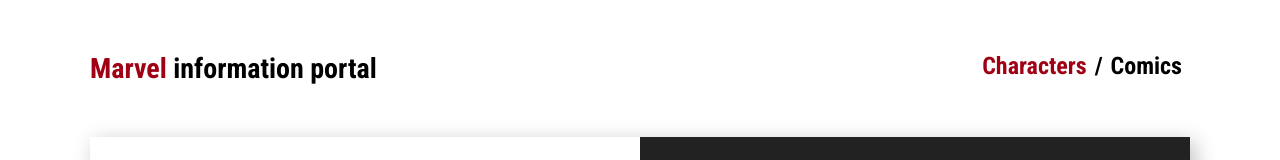
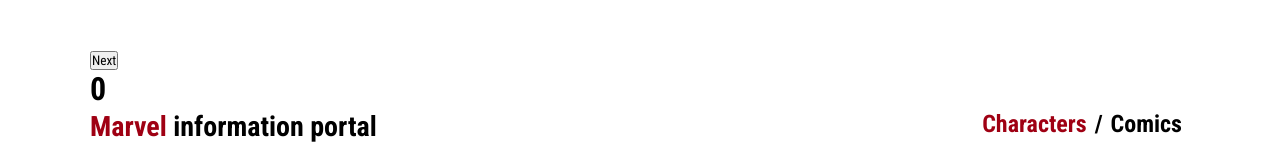
Before and after one commit to vlabukh/marvel_starter, a React (Create React App) app: page / in a window 1280 px wide. Shown: the top 160 px of the page. Built offline with nearby package versions, Linux system fonts and the light colour scheme; no server answers.

Commit message:
возврат к 170 - новые уроки, давно другая нумерация

```diff
--- a/package.json
+++ b/package.json
@@ -9,8 +9,8 @@
     "@testing-library/user-event": "^12.1.10",
     "gh-pages": "^3.2.3",
     "prop-types": "^15.8.1",
-    "react": "^17.0.2",
-    "react-dom": "^17.0.2",
+    "react": "^18.0.0",
+    "react-dom": "^18.0.0",
     "react-router-dom": "^6.2.2",
     "react-scripts": "4.0.3",
     "sass": "^1.49.0",
--- a/src/components/app/App.js
+++ b/src/components/app/App.js
@@ -1,5 +1,6 @@
 import { lazy, Suspense } from 'react'
 import { BrowserRouter as Router, Route, Routes } from 'react-router-dom'
+import TestComponent from './testComponent/TestComponent'
 import AppHeader from '../appHeader/AppHeader'
 import Spinner from '../spinner/Spinner'
 
@@ -13,6 +14,7 @@ const App = () => {
   return (
     <Router>
       <div className='app'>
+      <TestComponent/>
         <AppHeader/>
         <main>
           <Suspense fallback={<Spinner/>}>
--- /dev/null
+++ b/src/components/app/testComponent/TestComponent.js
@@ -0,0 +1,24 @@
+import {useState} from 'react'
+import {flushSync} from 'react-dom'
+
+function TestComponent() {
+  const [count, setCount] = useState(0)
+  const [flag, setFlag] = useState(false)
+
+  function handleClick() {
+    setTimeout(() => {
+      flushSync(() => setCount(c => c + 1))
+      flushSync(() => setFlag(f => !f))
+    }, 100)
+  }
+  console.log('render')
+
+  return (
+    <div>
+      <button onClick={handleClick}>Next</button>
+      <h1 style={{color: flag ? 'blue' : 'vlack'}}>{count}</h1>
+    </div>
+  )
+}
+
+export default TestComponent
--- a/src/components/charList/CharList.js
+++ b/src/components/charList/CharList.js
@@ -83,6 +83,7 @@ const CharList = ({onCharSelected, selectedChar}) => {
   const errorMessage = error ? <ErrorMessage/> : null
   const spinner = loading && !newItemLoading ? <Spinner/> : null
 
+  console.log('charList!')
   return (
     <div className='char__list'>
       {errorMessage}
--- a/src/index.js
+++ b/src/index.js
@@ -1,12 +1,13 @@
 import React from 'react'
-import ReactDOM from 'react-dom'
+import ReactDOM from 'react-dom/client'
 import App from './components/app/App'
 
 import './style/style.scss'
 
-ReactDOM.render(
-  <React.StrictMode>
-    <App />
-  </React.StrictMode>,
-  document.getElementById('root')
-)
+ReactDOM
+  .createRoot(document.getElementById('root'))
+  .render(
+    <React.StrictMode>
+      <App />
+    </React.StrictMode>
+  )
```
Also changed, not shown: 2 other files (tests, documents, lock files or other folders).
